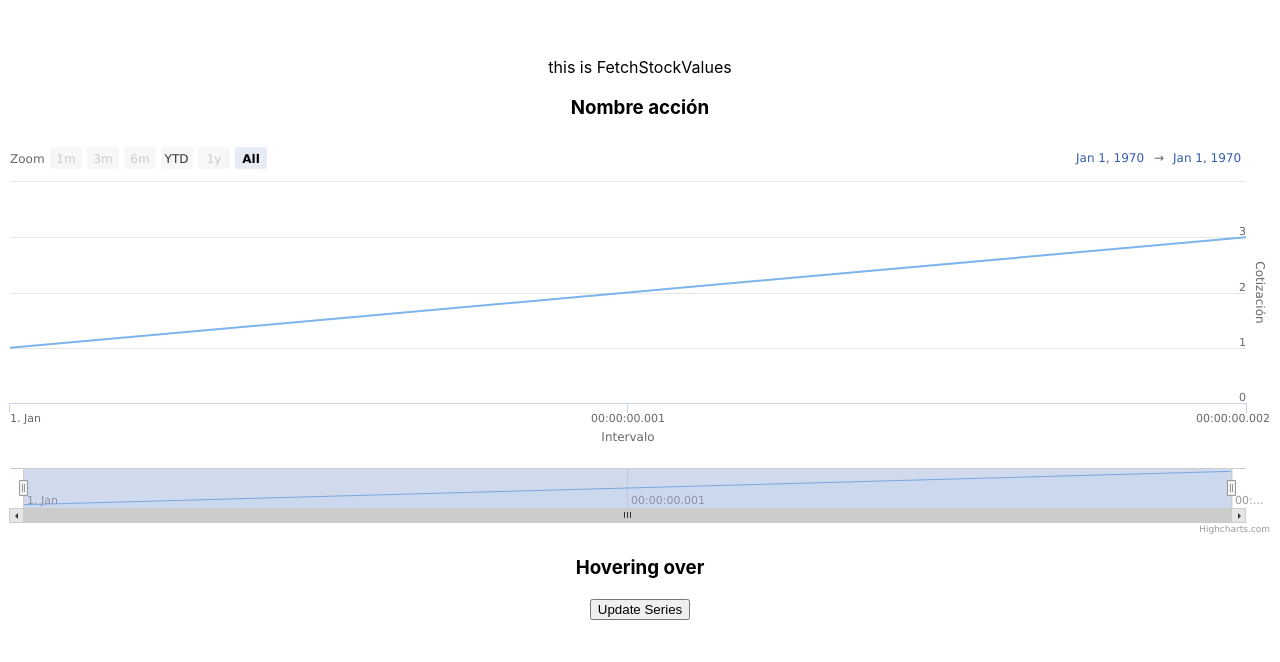
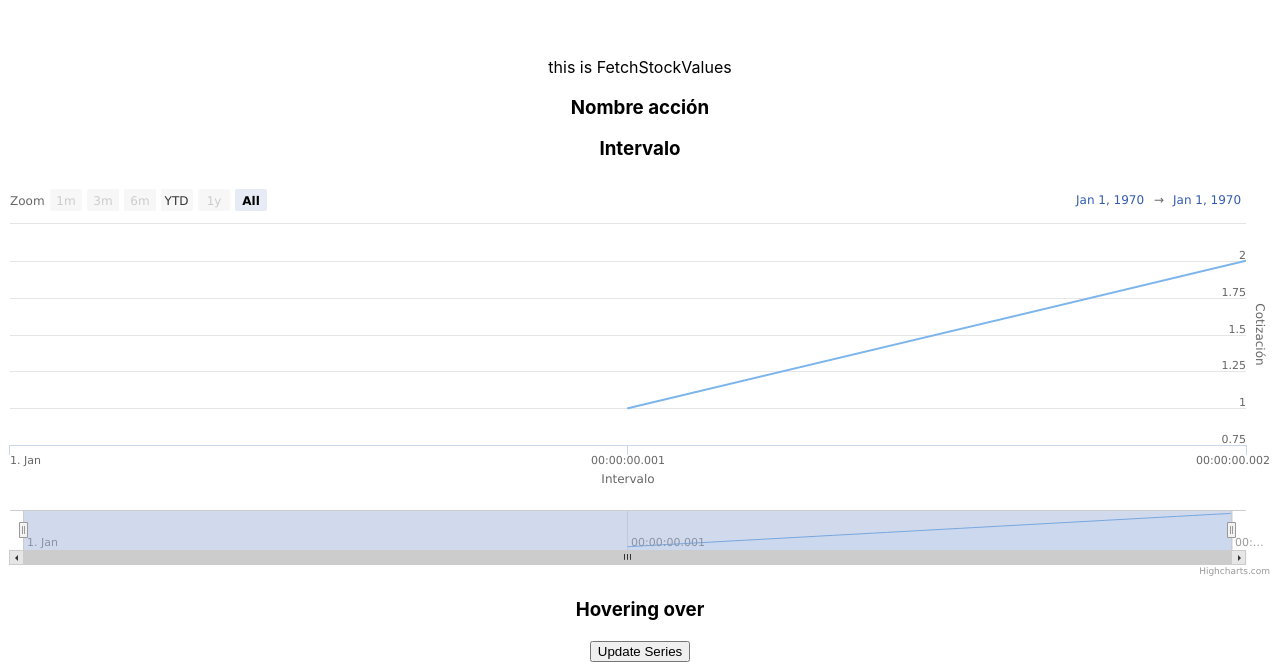
Before and after one commit to Firet/stock-chart-tables, a React (Create React App) app: page / in a window 1280 px wide. Shown: the part 759-1421 px from the top of the page. Before the commit the page ends 1379 px from the top, so only its background shows below. Built offline with nearby package versions, Linux system fonts and the light colour scheme; no server answers.

Commit message:
Parse data from store and show in chart component

```diff
--- a/src/chart.js
+++ b/src/chart.js
@@ -1,16 +1,21 @@
-import React, { Suspense, useState } from 'react';
+import React, { useState } from 'react';
 import HighchartsReact from 'highcharts-react-official';
 import Highcharts from "highcharts/highstock";
 import { useSelector } from 'react-redux';
 
 const Chart = () => {
 	const [hoverData, setHoverData] = useState(null);
+	const stockData = useSelector(state => state.data);
+	console.log('stockData.data es ', stockData?.data?.values[0]?.open);
+	let dataStockOpen = [200, 300, 250, 500];
+	dataStockOpen = [stockData?.data?.values[0]?.open ? stockData?.data?.values[0]?.open : null, 1, 2];
+
 	const [chartOptions, setChartOptions] = useState({
 		xAxis: {
 			title: {
 				text: 'Intervalo'
 			},
-			categories: ['A', 'B', 'C'],
+			categories: ['Cat A', 'Cat B', 'Cat C'],
 		},
 		yAxis: {
 			title: {
@@ -18,7 +23,7 @@ const Chart = () => {
 			}
 		},
 		series: [
-			{ data: [1, 2, 3] }
+			{ data: dataStockOpen }
 		],
 		plotOptions: {
 			series: {
@@ -41,14 +46,14 @@ const Chart = () => {
 		});
 	}
 
-	const stockData = useSelector(state => state.data);
-	console.log('stockData es ', stockData);
 	if(!stockData) {
 		return <div>Loading...</div>;
 	}
 	return (
 		<div>
-			<h3>Nombre acción</h3>
+			<h3>Nombre acción {stockData?.data?.meta?.symbol}</h3>
+			<h3>Intervalo {stockData?.data?.meta?.interval}</h3>
+
 			<HighchartsReact
 				highcharts={Highcharts}
 				options={chartOptions}
```
